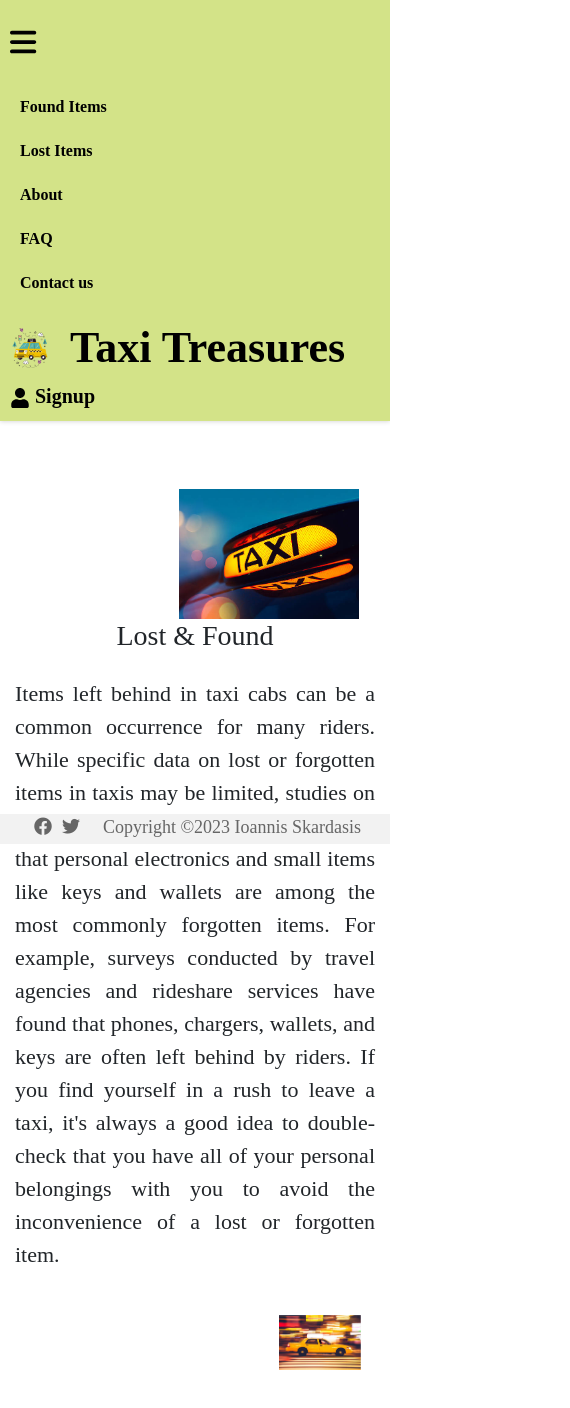
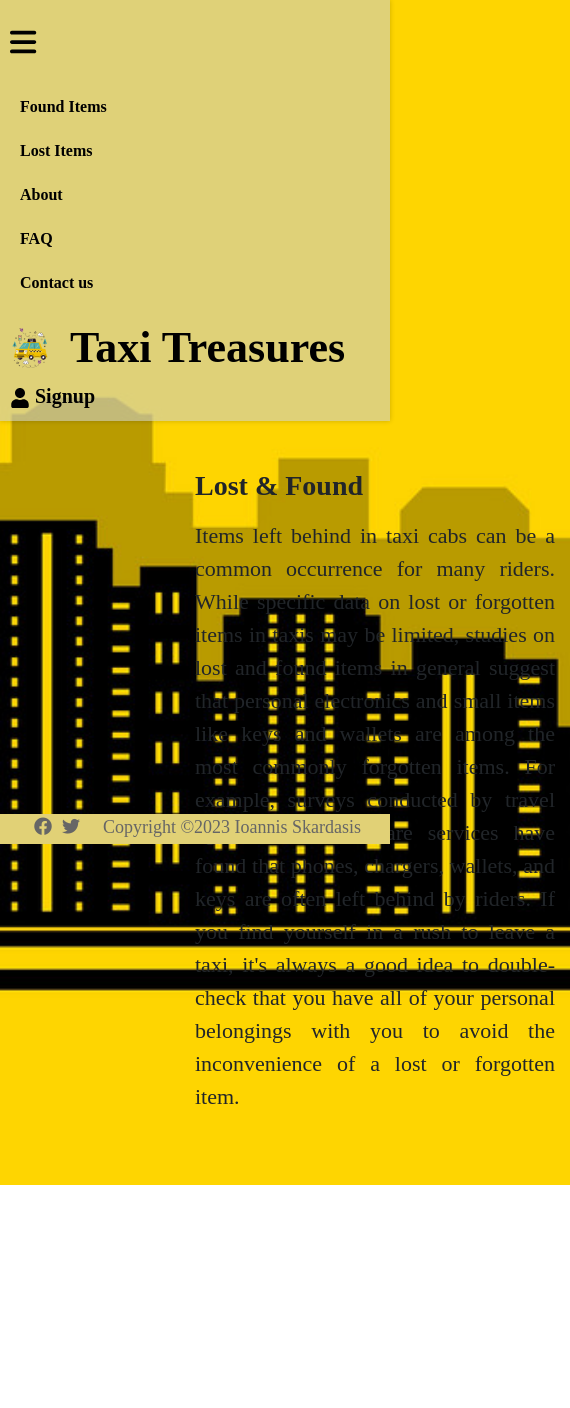
Before and after one commit to ioannis-skardasis/taxi-app, a React (Create React App) app in the folder client/taxi-treasure/: page /about in a window 390 px wide. Shown: the top 1408 px of the page, 570 px wide, since content can reach past the window. After the commit the page ends 1185 px from the top, so only its background shows below. Built offline with nearby package versions, Linux system fonts and the light colour scheme; a web font is replaced by a local one.

Commit message:
css styling home navbar about

```diff
--- a/client/taxi-treasure/src/App.css
+++ b/client/taxi-treasure/src/App.css
@@ -1,3 +1,6 @@
 body {
   font-family: "Edu NSW ACT Foundation", cursive;
+  background-image: url("./Components/icons/background2.png");
+  background-repeat: no-repeat;
+  background-size: cover;
 }
--- a/client/taxi-treasure/src/Components/About.css
+++ b/client/taxi-treasure/src/Components/About.css
@@ -1,43 +1,9 @@
-.taxiSign1 {
-  height: 200px;
-  width: auto;
-  display: block;
-  margin: 0 auto;
-  padding-top: 20px;
-  margin-right: 250px;
-}
-
-.movingTaxi {
-  height: 200px;
-  width: auto;
-  display: block;
-  margin: 0 auto;
-  padding-top: 20px;
-  margin-left: 250px;
-}
-
-@media screen and (max-width: 768px) {
-  .taxiSign1 {
-    height: 150px;
-  }
-
-  .taxiSign2 {
-    height: 150px;
-  }
-
-  .movingTaxi {
-    height: 75px;
-  }
-
-  .d-flex.flex-column.justify-content-center {
-    align-items: center;
-  }
+.my-5 {
+  margin-left: 180px;
 }
 
 p {
   text-align: justify;
-  text-justify: inter-word;
   font-size: 22px;
   line-height: 1.5;
-  margin-bottom: 30px;
 }
--- a/client/taxi-treasure/src/Components/About.js
+++ b/client/taxi-treasure/src/Components/About.js
@@ -1,36 +1,28 @@
-import { MDBContainer, MDBRow, MDBCol } from 'mdb-react-ui-kit';
-import taxiSign1 from "./icons/taxiSign1.png";
-import movingTaxi from "./icons/movingTaxi.png";
+import { MDBContainer, MDBRow, MDBCol } from "mdb-react-ui-kit";
 import "./About.css";
 
 function About() {
   return (
-    <MDBContainer className="my-5">
+    <MDBContainer className='my-5'>
       <MDBRow>
-        <MDBCol size="12" lg="6">
-          <div className="d-flex align-items-center justify-content-center">
-            <img src={taxiSign1} alt='Taxi' className='taxiSign1 img-fluid mr-3' />
-
-          </div>
-        </MDBCol>
-        <MDBCol size="12" lg="6" className="d-flex flex-column justify-content-center">
-          <h3 className="mb-4">Lost & Found</h3>
-          <p className="mb-4">
+        <MDBCol
+          size='18'
+          lg='10'
+          className='d-flex flex-column justify-content-center'
+        >
+          <h3 className='mb-3'><strong>Lost & Found</strong></h3>
+          <p className='mb-4'>
             Items left behind in taxi cabs can be a common occurrence for many
-            riders. While specific data on lost or forgotten items in taxis may be
-            limited, studies on lost and found items in general suggest that
-            personal electronics and small items like keys and wallets are among the
-            most commonly forgotten items. For example, surveys conducted by travel
-            agencies and rideshare services have found that phones, chargers,
-            wallets, and keys are often left behind by riders. If you find yourself
-            in a rush to leave a taxi, it's always a good idea to double-check that
-            you have all of your personal belongings with you to avoid the
-            inconvenience of a lost or forgotten item.
+            riders. While specific data on lost or forgotten items in taxis may
+            be limited, studies on lost and found items in general suggest that
+            personal electronics and small items like keys and wallets are among
+            the most commonly forgotten items. For example, surveys conducted by
+            travel agencies and rideshare services have found that phones,
+            chargers, wallets, and keys are often left behind by riders. If you
+            find yourself in a rush to leave a taxi, it's always a good idea to
+            double-check that you have all of your personal belongings with you
+            to avoid the inconvenience of a lost or forgotten item.
           </p>
-          <div className="d-flex align-items-center justify-content-center">
-
-            <img src={movingTaxi} alt='Taxi' className='movingTaxi img-fluid' />
-          </div>
         </MDBCol>
       </MDBRow>
     </MDBContainer>
--- a/client/taxi-treasure/src/Components/Faq.css
+++ b/client/taxi-treasure/src/Components/Faq.css
@@ -1,11 +1,16 @@
+.faq-container{
+  margin-left: 100px;
+}
 .faq-question {
   cursor: pointer;
   font-size: 20px;
 }
 .faq-answer{
     font-size: 20px;
+    color: #ffffff;
+    mix-blend-mode: difference;
 }
 
 .faq-question:hover strong {
-  color: #d3e388;
+  color: #ffffff;
 }
--- a/client/taxi-treasure/src/Components/Faq.js
+++ b/client/taxi-treasure/src/Components/Faq.js
@@ -54,7 +54,7 @@ function Faq() {
   };
 
   return (
-    <div>
+    <div className="faq-container">
       <h2>Frequently Asked Questions (FAQ)</h2>
       <br />
       <br />
--- a/client/taxi-treasure/src/Components/Footer.css
+++ b/client/taxi-treasure/src/Components/Footer.css
@@ -3,7 +3,7 @@
     bottom: 0;
     width: 100%;
     height: 30px;
-    background-color: #f2f2f2;
+    background-color: #e1d176;
     display: flex;
     justify-content: center;
   }
--- a/client/taxi-treasure/src/Components/Home.css
+++ b/client/taxi-treasure/src/Components/Home.css
@@ -2,45 +2,15 @@
   display: flex;
   justify-content: center;
   align-items: center;
-  margin-top: 100px;
-  margin-right: 750px;
-  /* font-family: 'Edu NSW ACT Foundation', cursive; */
-}
-
-.cards-container {
-  max-width: 800px;
-}
-
-.card-img {
-  width: 450px;
-  height: 250px;
-  object-fit: cover;
+  margin-top: 30px;
+  margin-right: 550px;
 }
 
 #moto {
   width: 600px;
 }
 
-@media (max-width: 767px) {
-  .card-img{
-    display: none;
-  }
-}
-
-.shadow-2-strong {
-  box-shadow: 0 4px 6px rgba(0, 0, 0, 0.1), 0 1px 3px rgba(0, 0, 0, 0.08);
-  background-color: black;
-}
-
 .display-2 {
   font-size: 3.5rem;
   font-weight: bold;
 }
-
-.text-center {
-  text-align: center;
-}
-
-.mb-4 {
-  margin-bottom: 1.5rem;
-}
--- a/client/taxi-treasure/src/Components/Home.js
+++ b/client/taxi-treasure/src/Components/Home.js
@@ -1,33 +1,32 @@
 import React from "react";
 import {
-  MDBCard,
+
   MDBCardBody,
   MDBCardTitle,
   MDBCardText,
 } from "mdb-react-ui-kit";
-import taxilost from "./icons/taxilost.png";
+
 import "./Home.css";
 
 function Home() {
   return (
     <div className='homeContainer'>
       <div className='cards-container'>
-        <MDBCard className='shadow-2-strong'>
-          <MDBCardBody style={{ display: 'flex', flexDirection: 'row' }}>
-            <img src={taxilost} alt='Lost and Found 1' className='card-img-left' />
+        <MDBCardBody style={{ display: "flex", flexDirection: "row" }}>
           <div>
             <MDBCardTitle className='text-center mb-4'>
-                <h1 id="moto" className='display-2'>Find Your Lost Items with Our App</h1>
+              <h1 id='moto' className='display-2'>
+                Find Your Lost Items with Our App
+              </h1>
             </MDBCardTitle>
             <MDBCardText>
-                <h3 id="moto" className='text-center'>
+              <h3 id='moto' className='text-center'>
                 Our app helps you publish and find lost items in taxi cabs.
                 Don't lose hope, we are here to help.
               </h3>
             </MDBCardText>
           </div>
         </MDBCardBody>
-        </MDBCard>
       </div>
     </div>
   );
--- a/client/taxi-treasure/src/Components/Navbar.css
+++ b/client/taxi-treasure/src/Components/Navbar.css
@@ -3,7 +3,7 @@
   justify-content: space-between;
   align-items: center;
   padding: 10px;
-  background-color: #D3E388;
+  background-color: #cbcfcd96;
   box-shadow: 0 0 5px rgba(0, 0, 0, 0.2);
 }
 
```
Lines whose indentation alone changed are shown as unchanged.
